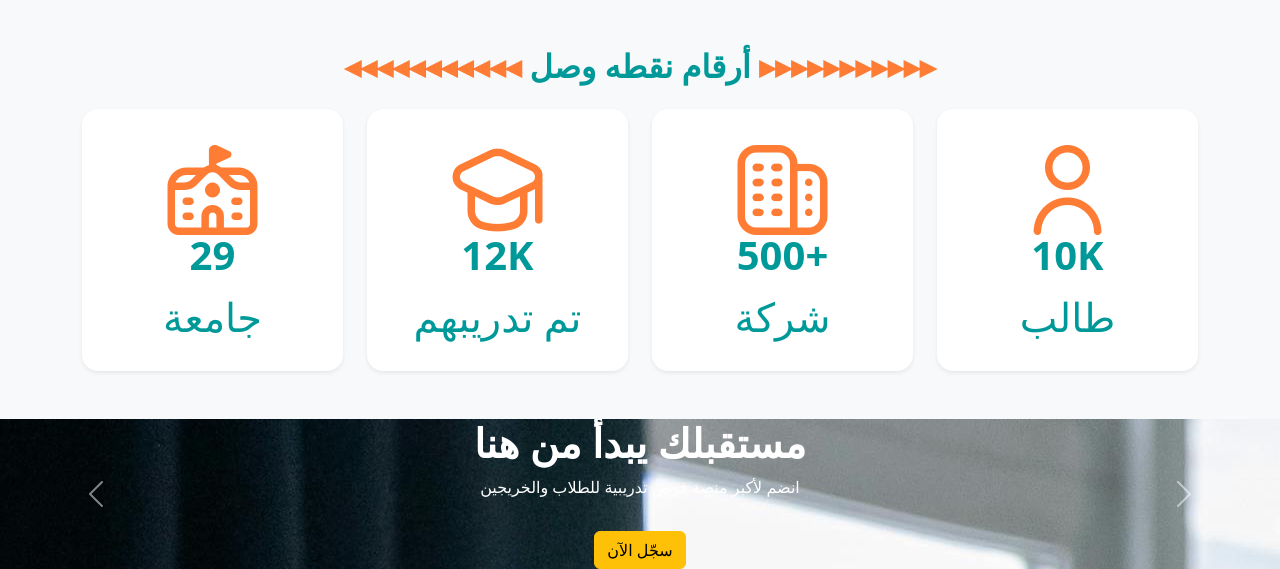
After one commit to abdulrahman043/CAPSTONE_PROJECT, a Django app: template WasslPoint/main/templates/main/home.html in a window 1280 px wide. The commit adds this page. Shown: the part 877-1446 px from the top of the page. Run offline with Django 5.2, Linux system fonts and the light colour scheme; the template is opened without the code that fills it, so the values that code supplies are empty; some libraries are stand-ins or nearby versions.

Commit message:
sec edit

```diff
--- a/WasslPoint/main/templates/main/base.html
+++ b/WasslPoint/main/templates/main/base.html
@@ -6,10 +6,8 @@
 
   <meta charset="utf-8">
   <meta name="viewport" content="width=device-width, initial-scale=1">
-  <link
-    href="https://cdn.jsdelivr.net/npm/bootstrap@5.3.0/dist/css/bootstrap.rtl.min.css"
-    rel="stylesheet"
-  >
+  <link href="https://cdn.jsdelivr.net/npm/bootstrap@5.3.0/dist/css/bootstrap.rtl.min.css" rel="stylesheet">
+  <link href="https://cdn-uicons.flaticon.com/2.6.0/uicons-regular-rounded/css/uicons-regular-rounded.css" rel="stylesheet">
   {%block style%}{%endblock%}
   <title>وصل</title>
   <style>
@@ -30,6 +28,7 @@
           {% if request.user.is_authenticated %}
           <li class="nav-item mx-2"><a class="nav-link text-white" href="{% url 'profiles:profile_view' %}">الملف الشخصي</a></li>
           {% endif %}
+          <li class="nav-item mx-2"><a class="nav-link text-white" href="{% url 'main:home_view' %}">الرئيسيه</a></li>
           <li class="nav-item mx-2"><a class="nav-link text-white" href="#">التدريبات</a></li>
           <li class="nav-item mx-2"><a class="nav-link text-white" href="#">الشركات</a></li>
           <li class="nav-item mx-2"><a class="nav-link text-white" href="#">من نحن</a></li>
@@ -91,9 +90,9 @@
     </ul>
   </footer> -->
 
-<footer>
+<!-- <footer>
   <p class="text-center text-body-secondary">© 2025 Wassl Point, Inc</p>
-</footer>
+</footer> -->
 
 
 <!-- Bootstrap Bundle (JS + Popper) -->
--- /dev/null
+++ b/WasslPoint/main/templates/main/home.html
@@ -0,0 +1,140 @@
+{% extends 'main/base.html' %}
+{% load static %}
+{% block content %}
+
+<!-- صورة ثابتة مع حقل بحث -->
+<section class="hero-banner text-center text-white d-flex align-items-center justify-content-center" style="background-image: url('{% static "images/banner4.jpg" %}'); height: 100vh; background-size: cover; background-position: center;">
+  <div>
+    <h1 class="display-4 fw-bold mb-4">اكتشف الفرص الآن</h1>
+    <form action="#" method="GET" class="d-flex justify-content-center">
+      <input type="text" name="q" placeholder="ابحث عن تدريب أو شركة..." class="form-control w-50 rounded-start">
+      <button type="submit" class="btn btn-warning rounded-end">بحث</button>
+    </form>
+  </div>
+</section>
+
+<!-- الإحصائيات -->
+<section class="py-5 text-center bg-light position-relative">
+  <!-- العنوان مزخرف بأسهم يمين ويسار -->
+  <h2 class="mb-4" style="color: #009999; font-weight: bold;">
+    <span style="color: #FF7C34;">▸▸▸▸▸▸▸▸▸▸▸</span>
+    أرقام نقطه وصل
+    <span style="color: #FF7C34;">◂◂◂◂◂◂◂◂◂◂◂</span>
+  </h2>
+
+  <div class="container">
+    <div class="row justify-content-center g-4">
+
+      <!-- الطالب -->
+      <div class="col-md-3 col-6">
+        <div class="bg-white p-4 rounded-4 shadow-sm d-flex flex-column align-items-center">
+          <i class="fi fi-rr-user mb-2" style="color: #FF7C34; width: 90px; height: 90px; font-size: 90px;"></i>
+          <div>
+            <h5 class="fw-bold" style="color: #009999; font-size: 40px;">10K</h5>
+            <span style="color: #009999; font-size: 40px;">طالب</span>
+          </div>
+        </div>
+      </div>
+
+      <!-- الشركة -->
+      <div class="col-md-3 col-6">
+        <div class="bg-white p-4 rounded-4 shadow-sm d-flex flex-column align-items-center">
+          <i class="fi fi-rr-building mb-2" style="color: #FF7C34; width: 90px; height: 90px; font-size: 90px;"></i>
+          <div>
+            <h5 class="fw-bold" style="color: #009999; font-size: 40px;">+500</h5>
+            <span style="color: #009999; font-size: 40px;">شركة</span>
+          </div>
+        </div>
+      </div>
+
+      <!-- تم تدريبهم -->
+      <div class="col-md-3 col-6">
+        <div class="bg-white p-4 rounded-4 shadow-sm d-flex flex-column align-items-center">
+          <i class="fi fi-rr-graduation-cap mb-2" style="color: #FF7C34; width: 90px; height: 90px; font-size: 90px;"></i>
+          <div>
+            <h5 class="fw-bold" style="color: #009999; font-size: 40px;">12K</h5>
+            <span style="color: #009999; font-size: 40px;">تم تدريبهم</span>
+          </div>
+        </div>
+      </div>
+
+      <!-- الجامعة -->
+      <div class="col-md-3 col-6">
+        <div class="bg-white p-4 rounded-4 shadow-sm d-flex flex-column align-items-center">
+          <i class="fi fi-rr-school mb-2" style="color: #FF7C34; width: 90px; height: 90px; font-size: 90px;"></i>
+          <div>
+            <h5 class="fw-bold" style="color: #009999; font-size: 40px;">29</h5>
+            <span style="color: #009999; font-size: 40px; ">جامعة</span>
+          </div>
+        </div>
+      </div>
+
+    </div>
+  </div>
+</section>
+
+
+
+
+<!-- سلايدر الصور -->
+<div id="bottomCarousel" class="carousel slide" data-bs-ride="carousel">
+  <div class="carousel-inner">
+
+    <!-- شريحة 1 -->
+    <div class="carousel-item active">
+      <div class="carousel-slide-bg d-flex align-items-center justify-content-center text-center text-white"
+           style="background-image: url('{% static 'images/banner1.jpg' %}');">
+        <div>
+          <h1 class="fw-bold">مستقبلك يبدأ من هنا</h1>
+          <p>انضم لأكبر منصة فرص تدريبية للطلاب والخريجين</p>
+          <a href="#" class="btn btn-warning mt-3">سجّل الآن</a>
+        </div>
+      </div>
+    </div>
+
+    <!-- شريحة 2 -->
+    <div class="carousel-item">
+      <div class="carousel-slide-bg d-flex align-items-center justify-content-center text-center text-white"
+           style="background-image: url('{% static 'images/banner2.jpg' %}');">
+        <div>
+          <h1 class="fw-bold">اكتشف فرص تدريب حقيقية</h1>
+          <p>نقطة وصل تربطك بالشركات والمؤسسات الرائدة</p>
+          <a href="#" class="btn btn-warning mt-3">استعرض التدريبات</a>
+        </div>
+      </div>
+    </div>
+
+    <!-- شريحة 3 -->
+    <div class="carousel-item">
+      <div class="carousel-slide-bg d-flex align-items-center justify-content-center text-center text-white"
+           style="background-image: url('{% static 'images/banner3.jpg' %}');">
+        <div>
+          <h1 class="fw-bold">لا تنتظر الفرصة.. اصنعها</h1>
+          <p>ابدأ رحلتك المهنية من اليوم</p>
+          <a href="#" class="btn btn-warning mt-3">ابدأ الآن</a>
+        </div>
+      </div>
+    </div>
+
+  </div>
+
+  <!-- أزرار التنقل -->
+  <button class="carousel-control-prev" type="button" data-bs-target="#bottomCarousel" data-bs-slide="prev">
+    <span class="carousel-control-prev-icon" aria-hidden="true"></span>
+    <span class="visually-hidden">السابق</span>
+  </button>
+  <button class="carousel-control-next" type="button" data-bs-target="#bottomCarousel" data-bs-slide="next">
+    <span class="carousel-control-next-icon" aria-hidden="true"></span>
+    <span class="visually-hidden">التالي</span>
+  </button>
+</div>
+
+
+
+
+
+
+
+
+
+{% endblock %}
--- a/WasslPoint/main/templates/main/home_view.html
+++ /dev/null
@@ -1,4 +0,0 @@
-{%extends 'main/base.html'%}
-{%block content%}
-
-{%endblock%}
--- a/WasslPoint/main/views.py
+++ b/WasslPoint/main/views.py
@@ -2,4 +2,4 @@ from django.shortcuts import render
 from django.http import HttpRequest
 # Create your views here.
 def home_view(request:HttpRequest):
-    return render(request,'main/home_view.html')
+    return render(request,'main/home.html')
```
Also changed, not shown: WasslPoint/main/static/css/style.css (+107 -0 lines), WasslPoint/main/static/images/banner1.jpg (added), WasslPoint/main/static/images/banner2.jpg (added), WasslPoint/main/static/images/banner3.jpg (added), 1 other file.
